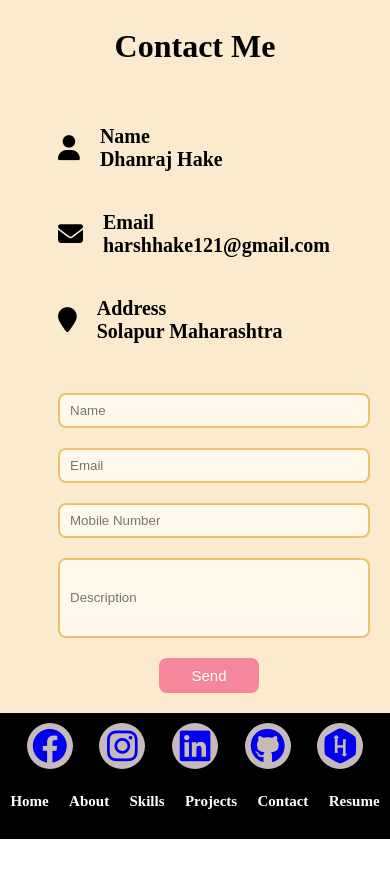
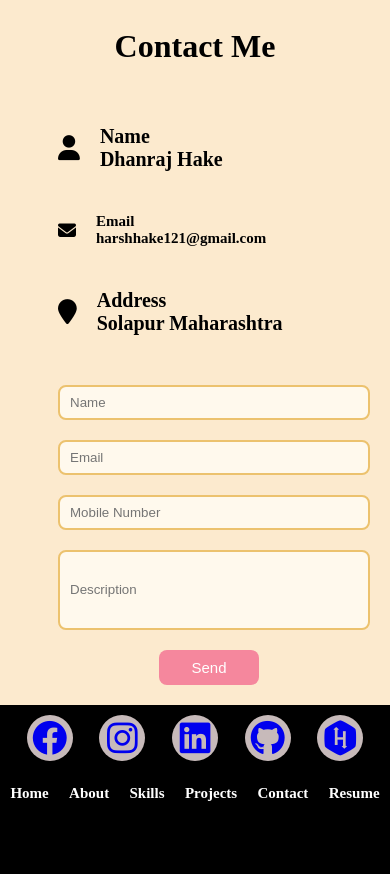
Before and after one commit to dhanraj-hake/portfolio, a plain HTML site: page index.html in a window 390 px wide. Shown: the part 3645-4519 px from the top of the page. Before the commit the page ends 4484 px from the top, so only its background shows below. Drawn offline with Linux system fonts and the light colour scheme.

Commit message:
Update style.css

```diff
--- a/css/style.css
+++ b/css/style.css
@@ -630,9 +630,21 @@
         padding: 0 10px;
     }
 
-    .footer{
+    .contact .left .email h4{
+        font-size: 15px;
+        padding: 0 10px;
+    }
+
+    .contact .email .fa{
+        font-size: 18px;
+        padding: 10px;
+    }
+
+
+
+    /*.footer{
         max-height: 15vh;
-    }
+    }*/
 
     .fa-xmark{
         padding: 5px;
```
